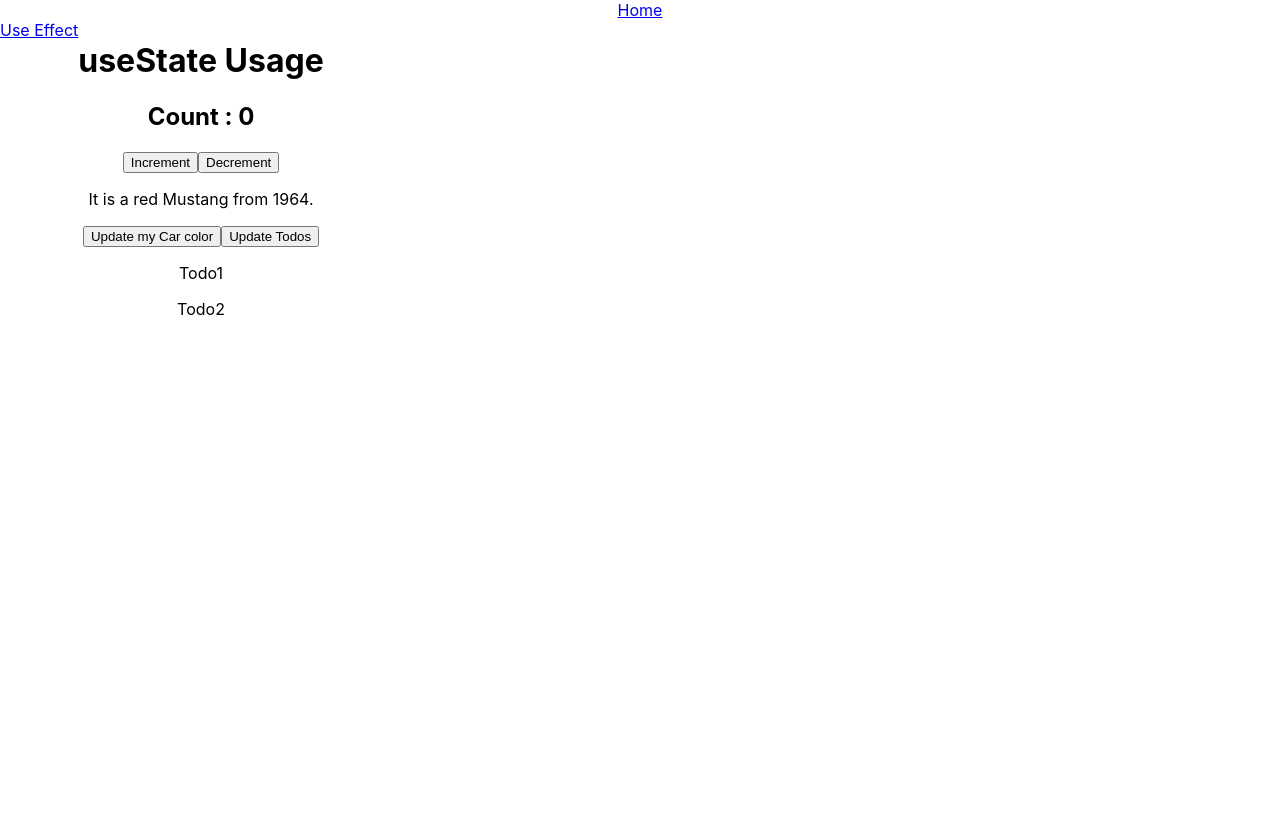
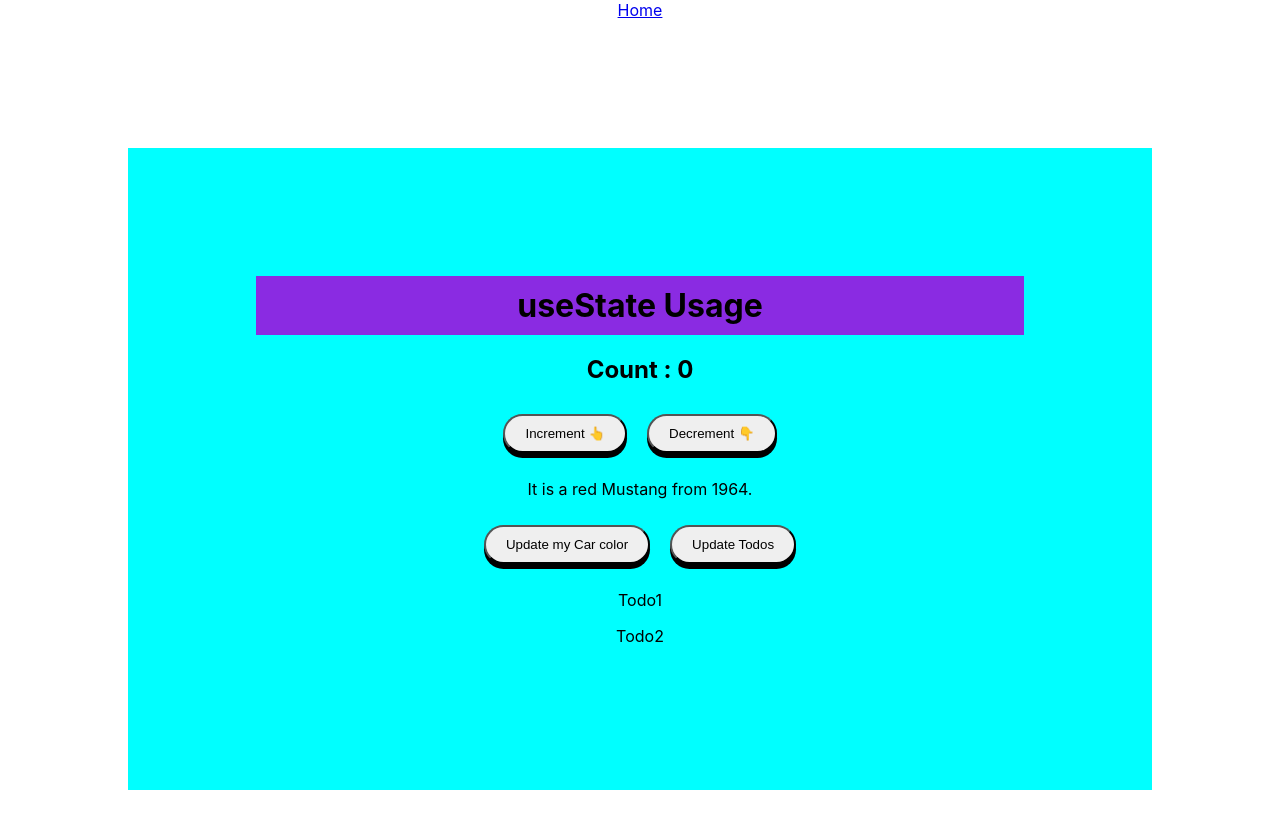
Before and after one commit to Anand-1/typescript-app, a React (Create React App) app: page / in a window 1280 px wide. Shown: the top 828 px of the page. Before the commit the page ends 800 px from the top, so only its background shows below. Built offline with nearby package versions, Linux system fonts and the light colour scheme.

Commit message:
style changes

```diff
--- a/src/App.tsx
+++ b/src/App.tsx
@@ -8,7 +8,6 @@ import UserRefUsage from "./HooksUsage/UseRefs/UseRefUsage";
 import UseCallBackUsage from "./HooksUsage/UseCallBacks/UseCallBackUsage";
 import UseMemoUsage from "./HooksUsage/UseMemos/UseMemoUsage";
 import CustomHooks from "./HooksUsage/CustomHooks/CustomHooks";
-import InfinitScroll from "./InfiniteScroll/InfiniteScroll";
 import UseReducerUnd from "./HooksUsage/UseReducers/UseReducerUnd";
 import ReactQuery from "./ReactQuery/ReactQuery";
 import ReactPortals from "./ReactPortal/reactportals";
@@ -42,7 +41,6 @@ function App() {
           <Route path="/useCustoms" element={<CustomHooks />} />
           <Route path="/usereducers" element={<UseReducerUnd />} />
           <Route path="/hoc" element={<ProductsListWithSearch />}></Route>
-          <Route path="/infiniteScroll" element={<InfinitScroll />} />
           <Route path="/reactQuery" element={<ReactQuery />} />
           <Route path="/reactportals" element={<ReactPortals />} />
           <Route path="/cancelAPI" element={<CancelAPI />} />
--- a/src/CancelAPI/CancelAPI.tsx
+++ b/src/CancelAPI/CancelAPI.tsx
@@ -32,9 +32,8 @@ const AnotherComponent = () => {
 const ApiCallComponent = ({ redirectToOtherComponent }: any) => {
   const [result, setResult] = useState([]);
 
-  const controller = new AbortController();
-
   useEffect(() => {
+    const controller = new AbortController();
     setTimeout(() => {
       fetch("https://pokeapi.co/api/v2/pokemon/12")
         .then((res) => res.json())
@@ -44,7 +43,7 @@ const ApiCallComponent = ({ redirectToOtherComponent }: any) => {
         });
     }, 5000);
     return () => controller.abort();
-  }, [controller]);
+  }, []);
 
   const redirect = () => {
     redirectToOtherComponent(true);
--- a/src/ErrorBoundary/ErrorBoundary.tsx
+++ b/src/ErrorBoundary/ErrorBoundary.tsx
@@ -12,7 +12,11 @@ const ErrorBoundary = ({ children }: any) => {
   if (hasError) {
     return <FallbackUI />;
   }
-  return children;
+  return (
+    <>
+      <div>Normal Hai</div>
+    </>
+  );
 };
 
 const FallbackUI = () => {
--- a/src/HooksUsage/CustomHooks/CustomHooks.tsx
+++ b/src/HooksUsage/CustomHooks/CustomHooks.tsx
@@ -1,5 +1,6 @@
 import useFetch from "./useFetch";
 import "./CustomHooks.css";
+import "./../styles.css";
 const CustomHooks = () => {
   const [data] = useFetch("https://jsonplaceholder.typicode.com/todos");
   return (
--- a/src/HooksUsage/UseEffects/UseEffectUsage.tsx
+++ b/src/HooksUsage/UseEffects/UseEffectUsage.tsx
@@ -17,6 +17,7 @@ const useEffectUsage = () => {
     console.log("useEffect 1");
     let timer = setTimeout(() => {
       setCounter((count) => count + 1);
+      setCalculation(() => counter * 2);
     }, 1000);
 
     // this is for clearing data
@@ -24,10 +25,6 @@ const useEffectUsage = () => {
       clearTimeout(timer);
     };
   }, []);
-  useEffect(() => {
-    console.log("useEffect 2");
-    setCalculation(() => counter * 2);
-  }); // <- add the count variable here
   return (
     <>
       <h1>UseEffect Usage</h1>
--- a/src/HooksUsage/UseRefs/UseRefUsage.tsx
+++ b/src/HooksUsage/UseRefs/UseRefUsage.tsx
@@ -6,7 +6,7 @@ cause a re-render when updated.
 
 It can be used to access a DOM element directly.
 - useRef() only returns one item.
- It returns an Object called current.
+  It returns an Object called current.
 - On useRef(0),it's like doing this: const count = {current: 0}.
   We can access the count by using count.current.
 */
@@ -22,6 +22,13 @@ const UserRefUsage = () => {
     count.current = count.current + 1;
   });
 
+  // For tracking previous value
+  const previousInputValue = useRef("");
+
+  useEffect(() => {
+    previousInputValue.current = inputValue;
+  }, [inputValue]);
+
   // For accessing dom elements
   const inputElement =
     React.useRef() as React.MutableRefObject<HTMLInputElement>;
@@ -29,13 +36,6 @@ const UserRefUsage = () => {
   const focusInput = () => {
     inputElement.current.focus();
   };
-
-  // For tracking previous value
-  const previousInputValue = useRef("");
-
-  useEffect(() => {
-    previousInputValue.current = inputValue;
-  }, [inputValue]);
 
   return (
     <>
--- a/src/HooksUsage/UseStateUsage/UseStateUsage.tsx
+++ b/src/HooksUsage/UseStateUsage/UseStateUsage.tsx
@@ -1,6 +1,6 @@
 // The React useState Hook allows us to track state in a function component.
 import React, { useState } from "react";
-import LeftBar from "../../LeftBar/LeftBar";
+import "./../styles.css";
 
 const UseStateUsage = () => {
   const [count, setCount] = useState(0);
@@ -25,18 +25,15 @@ const UseStateUsage = () => {
   };
   return (
     <>
-      <div style={{ display: "flex" }}>
-        <div>
-          <LeftBar />
-        </div>
-        <div>
-          <h1>useState Usage</h1>
+      <div>
+        <div className="content-box">
+          <h1 className="heading-section">useState Usage</h1>
           <h2>Count : {count}</h2>
           <button type="button" onClick={() => setCount(count + 1)}>
-            Increment
+            Increment 👆
           </button>
           <button type="button" onClick={() => setCount(count - 1)}>
-            Decrement
+            Decrement 👇
           </button>
           <p>
             It is a {car.color} {car.model} from {car.year}.
--- /dev/null
+++ b/src/HooksUsage/styles.css
@@ -0,0 +1,28 @@
+* {
+  text-align: center;
+}
+
+.content-box {
+  background-color: aqua;
+  padding: 10%;
+  margin: 10%;
+}
+
+.heading-section {
+  background-color: blueviolet;
+  padding: 10px 0;
+  margin: 0;
+}
+
+button {
+  padding: 10px 20px;
+  margin: 10px;
+  border-radius: 20px;
+  box-shadow: 0 5px;
+}
+
+button:hover {
+  font-size: medium;
+  transition: ease-in 0.5ms;
+  transition-delay: 0.1s;
+}
--- a/src/InfiniteScroll/InfiniteScroll.tsx
+++ /dev/null
@@ -1,62 +0,0 @@
-import React, { useState, useEffect } from "react";
-
-const InfinitScroll = () => {
-  const [items, setItems] = useState<any[]>([]);
-  const [isLoading, setIsLoading] = useState(false);
-  const [error, setError] = useState<any>(null);
-  const [page, setPage] = useState(1);
-
-  const fetchData = async () => {
-    setIsLoading(true);
-    setError(null);
-
-    try {
-      const response = await fetch(
-        `https://jsonplaceholder.typicode.com/comments
-        `
-      );
-      const data = await response.json();
-      console.log(data);
-
-      setItems((prevItems) => [...prevItems, ...data]);
-      setPage((prevPage) => prevPage + 1);
-    } catch (error) {
-      setError(error);
-    } finally {
-      setIsLoading(false);
-    }
-  };
-
-  const handleScroll = () => {
-    if (
-      window.innerHeight + document.documentElement.scrollTop !==
-        document.documentElement.offsetHeight ||
-      isLoading
-    ) {
-      return;
-    }
-    fetchData();
-  };
-
-  useEffect(() => {
-    fetchData();
-    window.addEventListener("scroll", handleScroll);
-    return () => window.removeEventListener("scroll", handleScroll);
-  }, []);
-
-  return (
-    <div>
-      <ul>
-        {items.map((item) => (
-          <li key={item.id}>
-            {item.name} and email is {item.email}
-          </li>
-        ))}
-      </ul>
-      {isLoading && <p>Loading...</p>}
-      {error && <p>Error: {error.message}</p>}
-    </div>
-  );
-};
-
-export default InfinitScroll;
--- a/src/ReactPortal/reactportals.tsx
+++ b/src/ReactPortal/reactportals.tsx
@@ -1,13 +1,25 @@
-import React from "react";
+import React, { useState } from "react";
 import ReactDOM from "react-dom";
 
 const ReactPortals = () => {
+  const [visibility, setVisibility] = useState<any>("hidden");
+  const handleclick = () => {
+    if (visibility === "hidden") {
+      setVisibility("visible");
+    } else {
+      setVisibility("hidden");
+    }
+  };
+  console.log(visibility);
   return (
     <>
       <h1>React Portals</h1>
       <p>
         React Portals is a React component that allows you to create portals
       </p>
+      <button type="button" onClick={() => handleclick()}>
+        Show / Hide
+      </button>
       <MyModal />
     </>
   );
```
